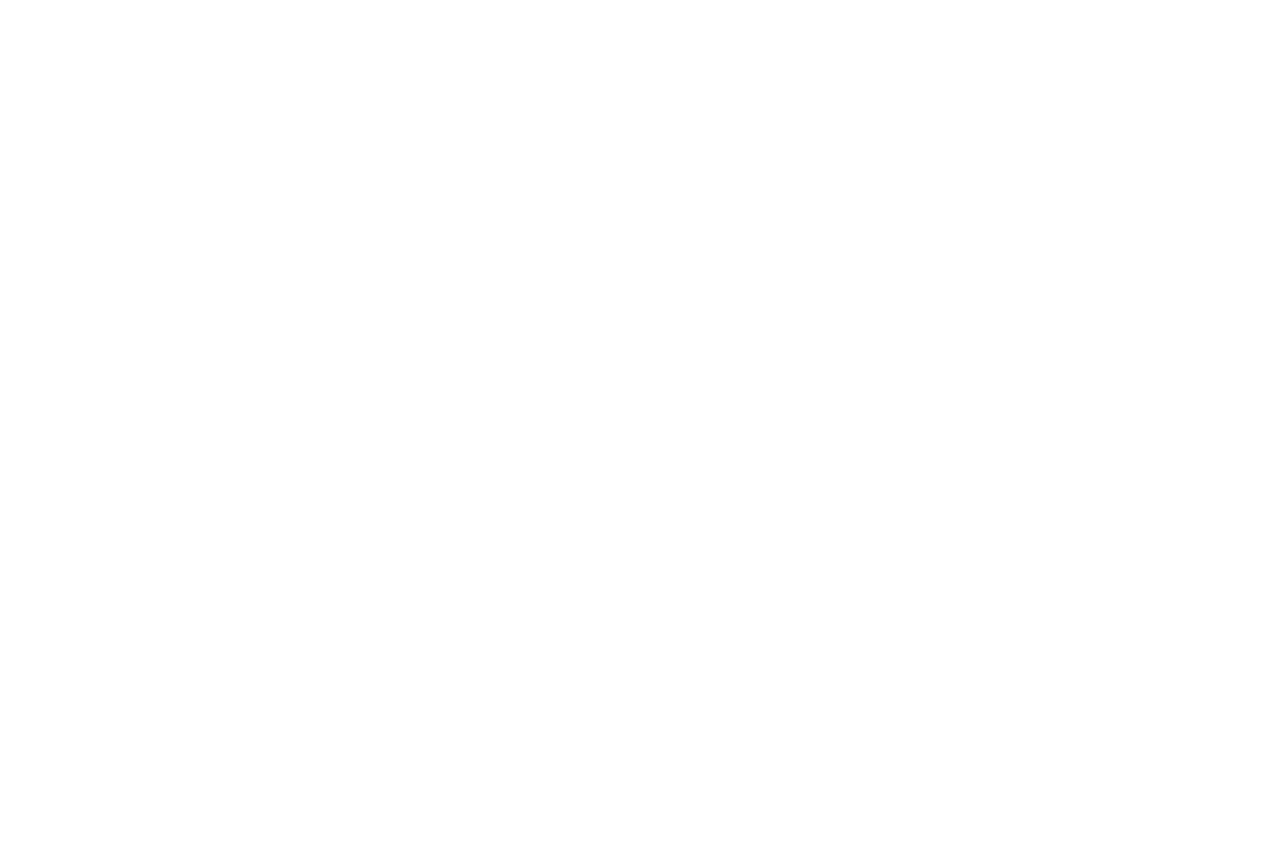
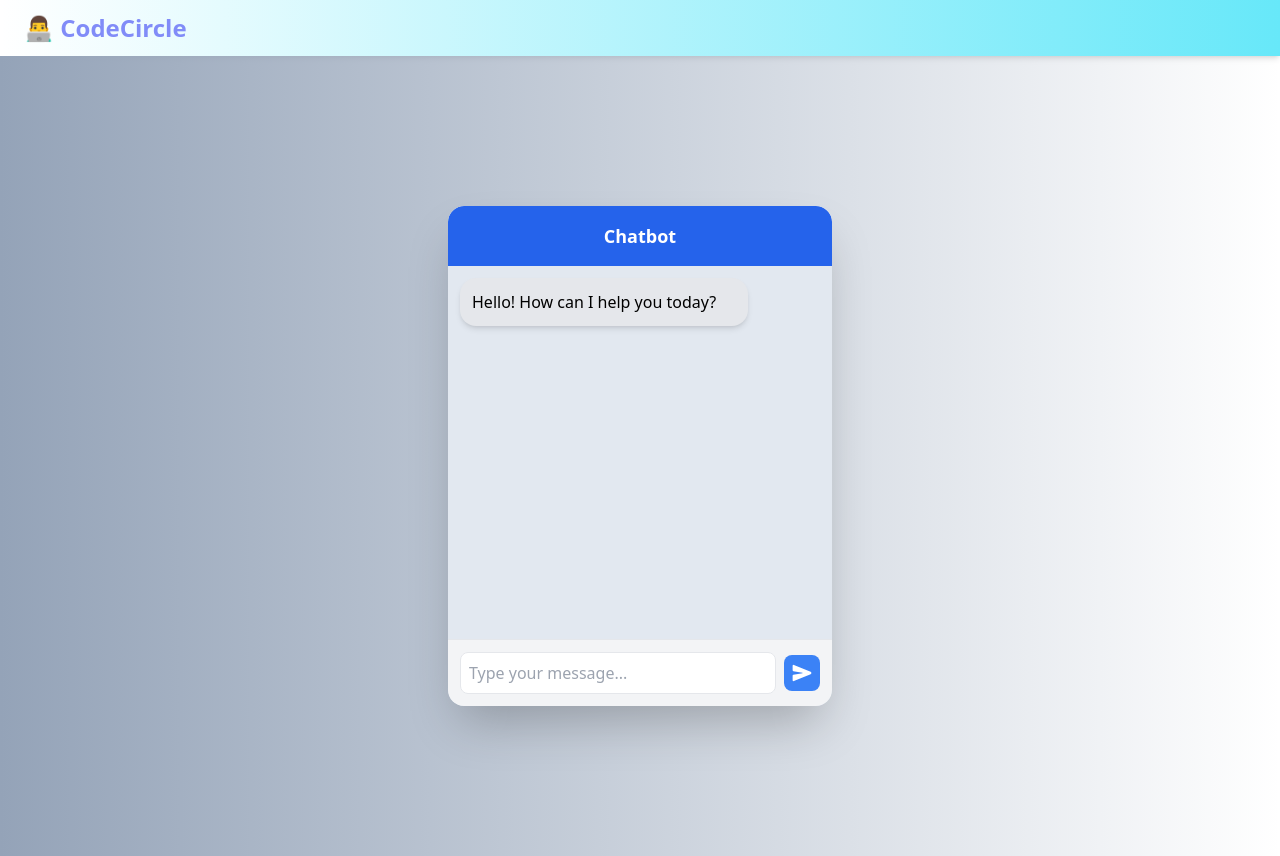
Before and after one commit to Balu2200/ConnectNow_Frontend, a React (Vite) app: page /help in a window 1280 px wide. Before the commit this address had no page. Before the commit the page ends 800 px from the top, so only its background shows below. Built offline with nearby package versions, Linux system fonts and the light colour scheme; no server answers.

Commit message:
changed the css

```diff
--- a/package.json
+++ b/package.json
@@ -12,8 +12,10 @@
   "dependencies": {
     "@reduxjs/toolkit": "^2.5.0",
     "axios": "^1.7.9",
+    "framer-motion": "^12.4.2",
     "react": "^18.3.1",
     "react-dom": "^18.3.1",
+    "react-icons": "^5.4.0",
     "react-redux": "^9.2.0",
     "react-router-dom": "^7.1.2",
     "react-swipeable": "^7.0.2",
--- a/src/App.jsx
+++ b/src/App.jsx
@@ -8,6 +8,7 @@ import appStore from "./utils/appStore";
 import Feed from "./components/Feed";
 import Connections from "./components/connections";
 import Receivedrequests from "./components/receivedrequests";
+import Chatbot from "./components/chatbot";
 
 function App() {
 
@@ -23,6 +24,7 @@ function App() {
               <Route path="/profile" element={<Profile/>}/>
               <Route path="/connections" element={<Connections/>}/>
               <Route path="/requestreceived" element={<Receivedrequests/>}/>
+              <Route path="/help" element={<Chatbot/>}/>
             </Route>
         </Routes>
       </BrowserRouter>
--- a/src/components/Body.jsx
+++ b/src/components/Body.jsx
@@ -1,6 +1,5 @@
 import Navbar from './navBar'
 import { Outlet, useNavigate } from "react-router-dom";
-import Footer from './Footer';
 import axios from "axios";
 import {BASE_URL} from "../utils/constants";
 import { useDispatch, useSelector } from 'react-redux';
--- a/src/components/Feed.jsx
+++ b/src/components/Feed.jsx
@@ -44,12 +44,12 @@ const Feed = () => {
   };
 
   return (
-    <div className="flex flex-col items-center justify-center min-h-screen bg-slate-500 relative">
+    <div className="flex flex-col items-center justify-center min-h-screen bg-gradient-to-r from-gray-700 to-gray-900 transition-all duration-700 relative">
       {feed.length === 0 ? (
         <p className="text-gray-500 text-lg font-medium">Loading feed...</p>
       ) : feed.Data && feed.Data.length > 0 ? (
         <div className="relative flex items-center justify-center">
-          {/* Left Arrow (Close to the card) */}
+
           <button
             className="absolute left-[-3.5rem] p-3 bg-gray-700 text-white rounded-full shadow-lg hover:bg-gray-800 transition"
             onClick={handlePrevious}
@@ -58,7 +58,7 @@ const Feed = () => {
             <FaArrowLeft size={24} />
           </button>
 
-          {/* Animated Usercard */}
+
           <motion.div
             key={currentIndex}
             initial={{ opacity: 0, x: direction * 100 }}
@@ -70,7 +70,7 @@ const Feed = () => {
             <Usercard user={feed.Data[currentIndex]} />
           </motion.div>
 
-          {/* Right Arrow (Close to the card) */}
+
           <button
             className="absolute right-[-3.5rem] p-3 bg-gray-700 text-white rounded-full shadow-lg hover:bg-gray-800 transition"
             onClick={handleNext}
--- /dev/null
+++ b/src/components/chatbot.jsx
@@ -0,0 +1,84 @@
+import { useState, useEffect, useRef } from "react";
+import axios from "axios";
+import { BASE_URL } from "../utils/constants";
+import { IoSend } from "react-icons/io5";
+
+const Chatbot = () => {
+  const [messages, setMessages] = useState([
+    { sender: "bot", text: "Hello! How can I help you today?" },
+  ]);
+  const [input, setInput] = useState("");
+  const messagesEndRef = useRef(null);
+
+  const sendMessage = async () => {
+    if (!input.trim()) return;
+    const userMessage = { sender: "user", text: input };
+    setMessages([...messages, userMessage]);
+
+    try {
+      const response = await axios.post(`${BASE_URL}/chatbot/message`, {
+        question: input,
+      });
+      setMessages((prevMessages) => [
+        ...prevMessages,
+        { sender: "bot", text: response.data.response },
+      ]);
+    } catch (error) {
+      setMessages((prevMessages) => [
+        ...prevMessages,
+        { sender: "bot", text: "Error connecting to chatbot." },
+      ]);
+    }
+    setInput("");
+  };
+
+  useEffect(() => {
+    messagesEndRef.current?.scrollIntoView({ behavior: "smooth" });
+  }, [messages]);
+
+  return (
+    <div className="flex justify-center items-center h-screen bg-gradient-to-r from-slate-400">
+      <div className="bg-slate-200 shadow-2xl rounded-2xl w-96 h-[500px] flex flex-col overflow-hidden">
+        <div className="p-4 bg-blue-600 text-white font-bold text-center text-lg rounded-t-2xl">
+          Chatbot
+        </div>
+
+
+        <div className="p-3 flex-1 overflow-y-auto space-y-3 scrollbar-thin scrollbar-thumb-gray-300">
+          {messages.map((msg, index) => (
+            <div
+              key={index}
+              className={`p-3 rounded-2xl max-w-[80%] break-words shadow-md ${
+                msg.sender === "user"
+                  ? "bg-blue-500 text-white ml-auto"
+                  : "bg-gray-200 text-black mr-auto"
+              }`}
+            >
+              {msg.text}
+            </div>
+          ))}
+          <div ref={messagesEndRef} />
+        </div>
+
+
+        <div className="p-3 border-t flex items-center bg-gray-100 rounded-b-2xl">
+          <input
+            type="text"
+            value={input}
+            onChange={(e) => setInput(e.target.value)}
+            placeholder="Type your message..."
+            className="w-full border p-2 rounded-lg outline-none focus:ring-2 focus:ring-blue-500 bg-white text-black"
+          />
+          <button
+            onClick={sendMessage}
+            className="ml-2 bg-blue-500 text-white p-2 rounded-lg hover:bg-blue-600 transition"
+          >
+            <IoSend size={20} />
+          </button>
+        </div>
+      </div>
+    </div>
+  );
+};
+
+export default Chatbot;
--- a/src/components/connections.jsx
+++ b/src/components/connections.jsx
@@ -5,7 +5,7 @@ import { useDispatch, useSelector } from "react-redux";
 import { addConnections } from "../utils/connectionSlice";
 
 const Connections = () => {
-  const connections = useSelector((store) => store.connection) || []; // Ensure connections is an array
+  const connections = useSelector((store) => store.connection) || [];
   const dispatch = useDispatch();
 
   const fetchConnections = async () => {
@@ -30,8 +30,8 @@ const Connections = () => {
   }, []);
 
   return (
-    <div className="text-center my-10">
-      <h1 className="font-bold text-3xl text-pink-500 mb-6">Connections</h1>
+    <div className="text-center  bg-gradient-to-r from-slate-600 h-screen">
+      <h1 className="font-bold text-3xl text-indigo-500 mb-6 py-2">Connections</h1>
 
       {connections.length === 0 ? (
         <p className="text-gray-500 text-lg">No connections available.</p>
@@ -45,8 +45,8 @@ const Connections = () => {
 
               return (
                 <div
-                  key={_id || Math.random()} // Avoid crashing if _id is null
-                  className="bg-white p-5 w-[350px] shadow-lg rounded-2xl flex flex-col items-center transition-transform transform hover:scale-105"
+                  key={_id || Math.random()}
+                  className="bg-slate-300 p-5 w-[350px] shadow-lg rounded-2xl flex flex-col items-center transition-transform transform hover:scale-105"
                 >
                   <img
                     className="w-28 h-28 rounded-full object-cover border-4 border-pink-400"
--- a/src/components/navBar.jsx
+++ b/src/components/navBar.jsx
@@ -20,7 +20,7 @@ function Navbar() {
   };
 
   return (
-    <div className="flex items-center justify-between bg-sky-900 px-6 py-3 shadow-md">
+    <div className="flex items-center justify-between bg-gradient-to-l from-cyan-300 px-6 py-3 shadow-md">
       <Link to="/feed" className="text-2xl font-bold text-indigo-400">
         👨‍💻 CodeCircle
       </Link>
@@ -38,6 +38,9 @@ function Navbar() {
           <Link to="/requestreceived" className="btn">
             Requests
           </Link>
+          <Link to="/help" className="btn">
+            Help
+          </Link>
           <button className="btn bg-red-600 text-white" onClick={handleLogout}>
             Logout
           </button>
```
Also changed, not shown: src/components/Editprofile.jsx (+58 -28 lines), 1 other file (tests, documents, lock files or other folders).
